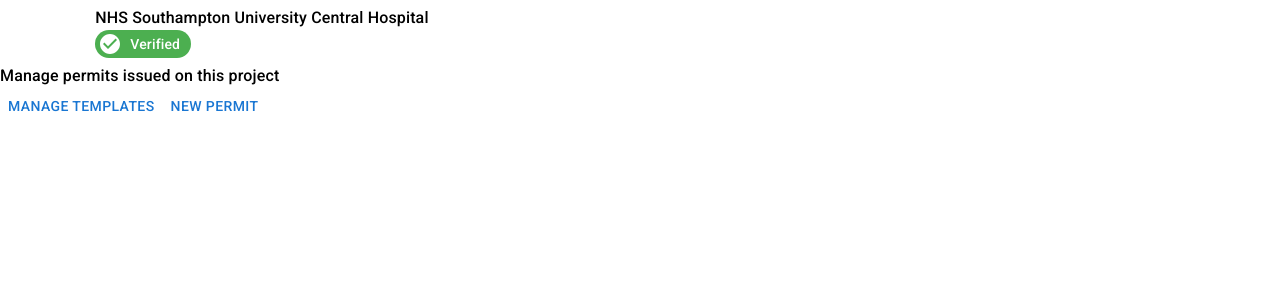
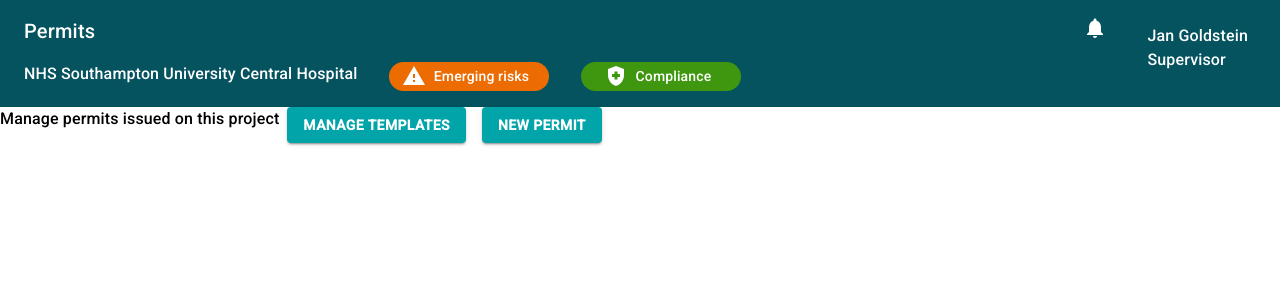
Before and after one commit to Catherinen29/skunkworks, a React (Create React App) app: page /permits in a window 1280 px wide. Shown: the top 300 px of the page. Built offline with nearby package versions, Linux system fonts and the light colour scheme.

Commit message:
Permits component & toolbar.

```diff
--- a/src/components/Permits.js
+++ b/src/components/Permits.js
@@ -1,33 +1,54 @@
 import {Link as RouterLink} from 'react-router-dom'
-import { Box, Button, Link, Toolbar, Typography } from "@mui/material";
-import CheckCircleIcon from '@mui/icons-material/CheckCircle'
-import NewPermit from "./newPermit/NewPermit";
-// import BB_bg from "../../BB_bg.png"
-
+import { Box, Button, Grid, Link, Toolbar, Typography } from "@mui/material";
+import BB_bg from "../BB_bg.png"
+import WarningIcon from '@mui/icons-material/Warning';
+import HealthAndSafetyIcon from '@mui/icons-material/HealthAndSafety';
+import NotificationsIcon from '@mui/icons-material/Notifications';
 
 export default function Permits() {
 
+// TODO: remove static data and replace with data from database
+    const workers = [{
+        name: 'Jan Goldstein',
+        value: 'Jan Goldstein',
+        position: 'Supervisor',
+        verified: true,
+    }, {
+        name: 'Tilda Swinton',
+        value: 'Tilda Swinton',
+        position: 'Supervisor',
+        verified: true,
+    }, {
+        name: 'Bill Nighy',
+        value: 'Bill Nighy',
+        position: 'Supervisor',
+        verified: true,
+    }]
 
 return(
-<Box>
+<Box sx={{display: 'flex', flexDirection: 'column'}}>
     <Toolbar
-    // sx={{backgroundImage: `url(${BB_bg})`}}
+    sx={{bgcolor: '#04535f', display: 'flex', flexDirection: 'column'}}
     >
+
+    <Grid container spacing={2} sx={{color: 'white', display: 'flex', flexDirection: 'row', pt: '1rem'}}>
+    <Grid item xs={9} sx={{display: 'flex', flexDirection: 'column'}}>
         <Typography sx={{color: '#ffffff', fontSize: 20}}>Permits</Typography>
-    <Box>
-        <Typography>NHS Southampton University Central Hospital</Typography>
+        <Box sx={{display: 'flex', flexDirection: 'row'}}>
+            <Typography sx={{color: '#ffffff', mt: 2, mr: 2}}>NHS Southampton University Central Hospital</Typography>
             <Box
                 sx={{
-        width: '6rem',
+                    width: '10rem',
                     height: '1.8rem',
-        bgcolor: '#4caf50',
+                    m: 2,
+                    bgcolor: '#ed6c02',
                     borderRadius: 50,
                     display: 'flex',
                     justifyContent: 'center',
                     alignItems: 'center',
                     }}
                     >
-      <CheckCircleIcon style={{ fill: 'white', m: '0.5rem' }}></CheckCircleIcon>
+                <WarningIcon style={{ fill: 'white', m: '0.5rem' }}></WarningIcon>
                 <Typography
                     sx={{
                     color: 'white',
@@ -36,16 +57,62 @@ return(
                     m: '0.5rem',
                     }}
                 >
-        Verified
+                    Emerging risks
+                </Typography>
+            </Box>
+
+            <Box
+                sx={{
+                    width: '10rem',
+                    height: '1.8rem',
+                    m: 2,
+                    bgcolor: '#3f9710',
+                    borderRadius: 50,
+                    display: 'flex',
+                    justifyContent: 'center',
+                    alignItems: 'center',
+                    }}
+                    >
+                <HealthAndSafetyIcon style={{ fill: 'white', m: '0.5rem' }}></HealthAndSafetyIcon>
+                <Typography
+                    sx={{
+                    color: 'white',
+                    fontSize: 14,
+                    alignSelf: 'center',
+                    m: '0.5rem',
+                    }}
+                >
+                    Compliance
                 </Typography>
             </Box>
         </Box>
-    </Toolbar>
 
+        </Grid>
+
+            <Grid item xs={3} sx={{display: 'flex', justifyContent: 'flex-end', p: 0}}>
+                 {/* Notifications */}
+                 <Box sx={{mx: '2rem'}}>
+                    <NotificationsIcon style={{ fill: 'white'}}></NotificationsIcon>
+                </Box>
+               {/* Current user info */}
+               <Box sx={{flexDirection: 'column', justifyContent: 'flex-end', p: '0.5rem'}}>
+                    {/* user image */}
+                    <Typography sx={{alignSelf: ''}}>{workers[0].name}</Typography>
+                    <Typography>{workers[0].position}</Typography>
+               </Box>
+            </Grid>
+    </Grid>
+
+    </ Toolbar>
+
+    <Box sx={{display: 'flex', flexDirection: 'row'}}>
         <Typography>Manage permits issued on this project</Typography>
 
-    <Button>MANAGE TEMPLATES</Button>
-    <Button component={RouterLink} to="/newpermit">NEW PERMIT</Button>
+        <Button variant="contained"
+            sx={{bgcolor:  '#00a4a9', fontWeight: 'bold', mx: 1}}>MANAGE TEMPLATES</Button>
+        <Button component={RouterLink} to="/newpermit" variant="contained"
+            sx={{bgcolor:  '#00a4a9', fontWeight: 'bold', mx: 1}}>NEW PERMIT</Button>
+    </Box>
 </Box>
 )
 }
```
Lines whose indentation alone changed are shown as unchanged.
